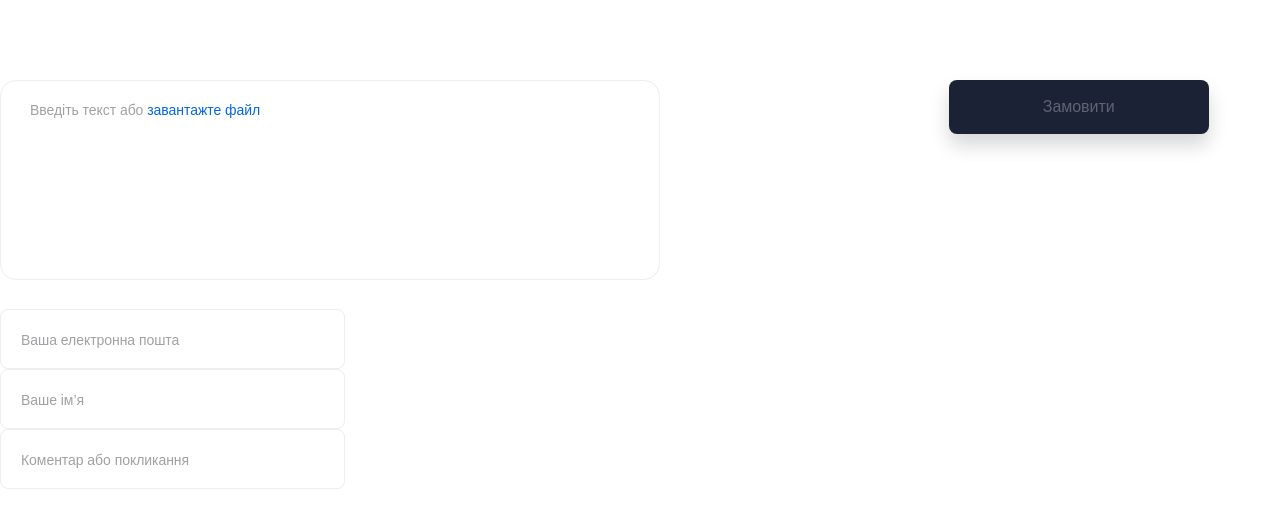
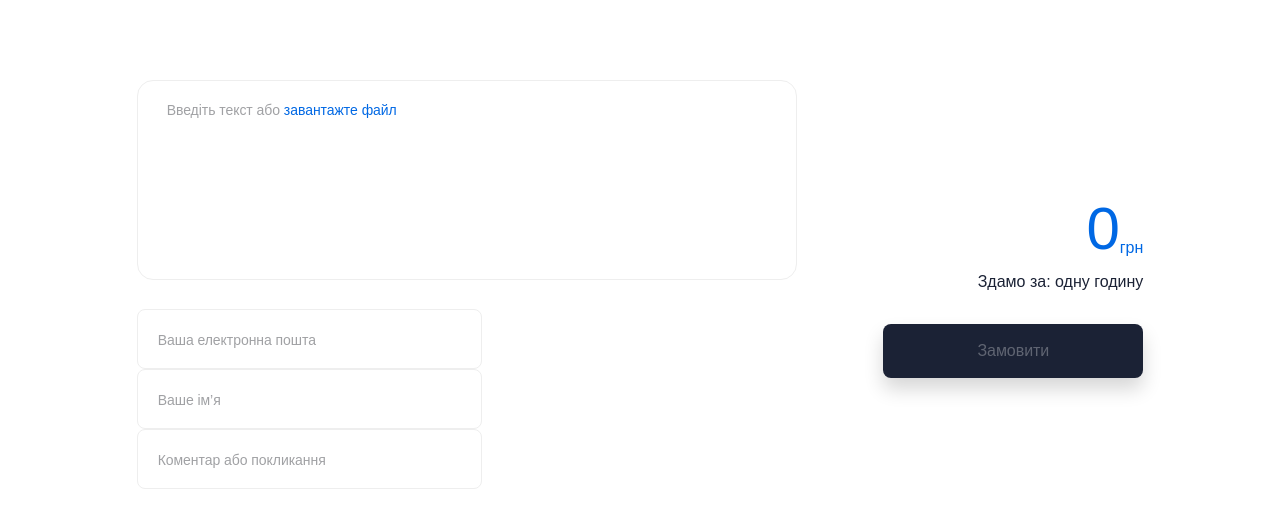
Before and after one commit to projectok92/correctarium, a React (Create React App) app: page / in a window 1280 px wide. Shown: the top 528 px of the page. Built offline with nearby package versions, Linux system fonts and the light colour scheme; a web font is replaced by a local one.

Commit message:
feat: add price and time elements

```diff
--- a/src/App.js
+++ b/src/App.js
@@ -502,13 +502,12 @@ const GlobalStyle = createGlobalStyle`
   unicode-range: U+0000-00FF, U+0131, U+0152-0153, U+02BB-02BC, U+02C6, U+02DA, U+02DC, U+2000-206F, U+2074, U+20AC, U+2122, U+2191, U+2193, U+2212, U+2215, U+FEFF, U+FFFD;
 }
 
-
   * {
     box-sizing: border-box;
     margin: 0;
     padding: 0;
     font-family: 'Montserrat', sans-serif;
-
+    color: #1b2235;
   }
 
   body {
@@ -551,9 +550,9 @@ const App = () => {
   return (
     <>
       <GlobalStyle />
+      <MainContainerStyled>
         <Wrapper>
           <div>
-
             <TextAreaContainerStyled>
               <TextArea
                 value={textToEdit}
@@ -570,9 +569,7 @@ const App = () => {
                     accept=".doc,.docx,application/msword,application/vnd.openxmlformats-officedocument.wordprocessingml.document,.csv, application/vnd.openxmlformats-officedocument.spreadsheetml.sheet, application/vnd.ms-excel,application/msword, application/vnd.ms-excel, application/vnd.ms-powerpoint, text/plain, application/pdf, .rtf, .txt, .pdf, .zip"
                   />
                 </LableStyled>
-
               </UploadAreaStyled>
-
             </TextAreaContainerStyled>
 
             <div>
@@ -599,13 +596,43 @@ const App = () => {
             </div>
           </div>
 
-        <div>
+          <SubmitDivStyled>
+            <PriceStyled>
+              <NumberStyled>
+                {0}
+              </NumberStyled>
+              <CurrencyStyled>
+                грн
+              </CurrencyStyled>
+            </PriceStyled>
+            <TimeStyled>
+              Здамо&nbsp;за: одну годину
+            </TimeStyled>
+
             <Button text="Замовити" isEnable={true} />
-        </div>
+          </SubmitDivStyled>
         </Wrapper>
+      </MainContainerStyled>
     </>
   );
 }
+
+const MainContainerStyled = styled.main`
+    display: -webkit-box;
+    display: -ms-flexbox;
+    display: flex;
+    -webkit-box-pack: center;
+    -ms-flex-pack: center;
+    justify-content: center;
+    -webkit-box-align: center;
+    -ms-flex-align: center;
+    align-items: center;
+    -webkit-box-orient: vertical;
+    -webkit-box-direction: normal;
+    -ms-flex-direction: column;
+    flex-direction: column;
+    overflow-x: hidden;
+`;
 
 const Wrapper = styled.div`
   display: grid;
@@ -615,6 +642,50 @@ const Wrapper = styled.div`
   margin-bottom: 120px;
 `;
 
+const SubmitDivStyled = styled.div`
+  padding-top: 108px;
+  text-align: right;
+`;
+
+const PriceStyled = styled.div`
+  display: -webkit-inline-box;
+  display: -ms-inline-flexbox;
+  display: inline-flex;
+  -webkit-box-align: end;
+  -ms-flex-align: end;
+  align-items: flex-end;
+`;
+
+const NumberStyled = styled.div`
+  margin-left: auto;
+  font-size: 60px;
+  font-weight: 100;
+  font-stretch: normal;
+  font-style: normal;
+  line-height: 1.37;
+  letter-spacing: -.19px;
+  text-align: right;
+  color: #0068e4;
+`;
+
+const CurrencyStyled = styled.div`
+  color: #0068e4;
+  margin-bottom: 13px;
+`;
+
+const TimeStyled = styled.div`
+  width: 100%;
+  height: 24px;
+  font-size: 16px;
+  font-weight: 500;
+  font-stretch: normal;
+  font-style: normal;
+  line-height: 1.5;
+  letter-spacing: normal;
+  text-align: right;
+  margin-bottom: 30px;
+  color: #1b2235;
+`;
 
 const TextAreaContainerStyled = styled.div`
   width: 100%;
```
Lines whose indentation alone changed are shown as unchanged.
